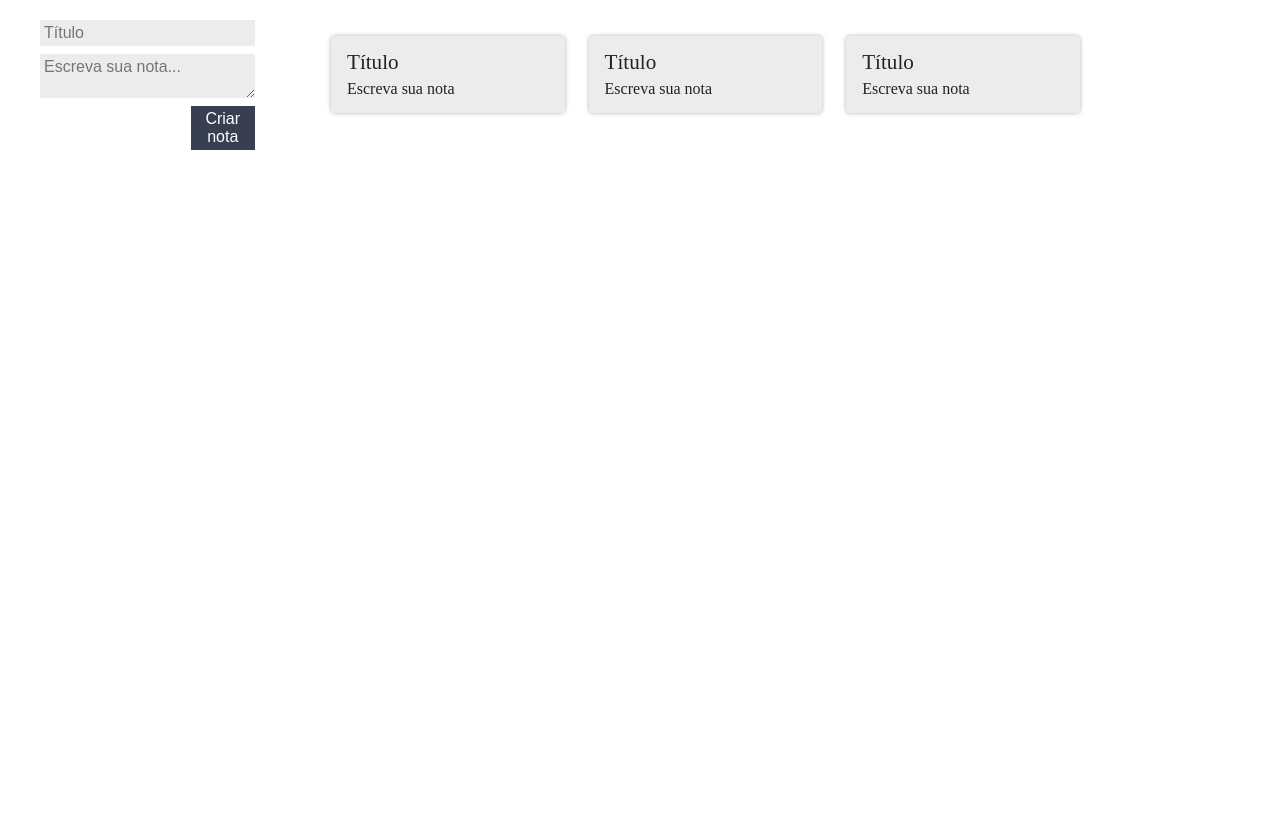
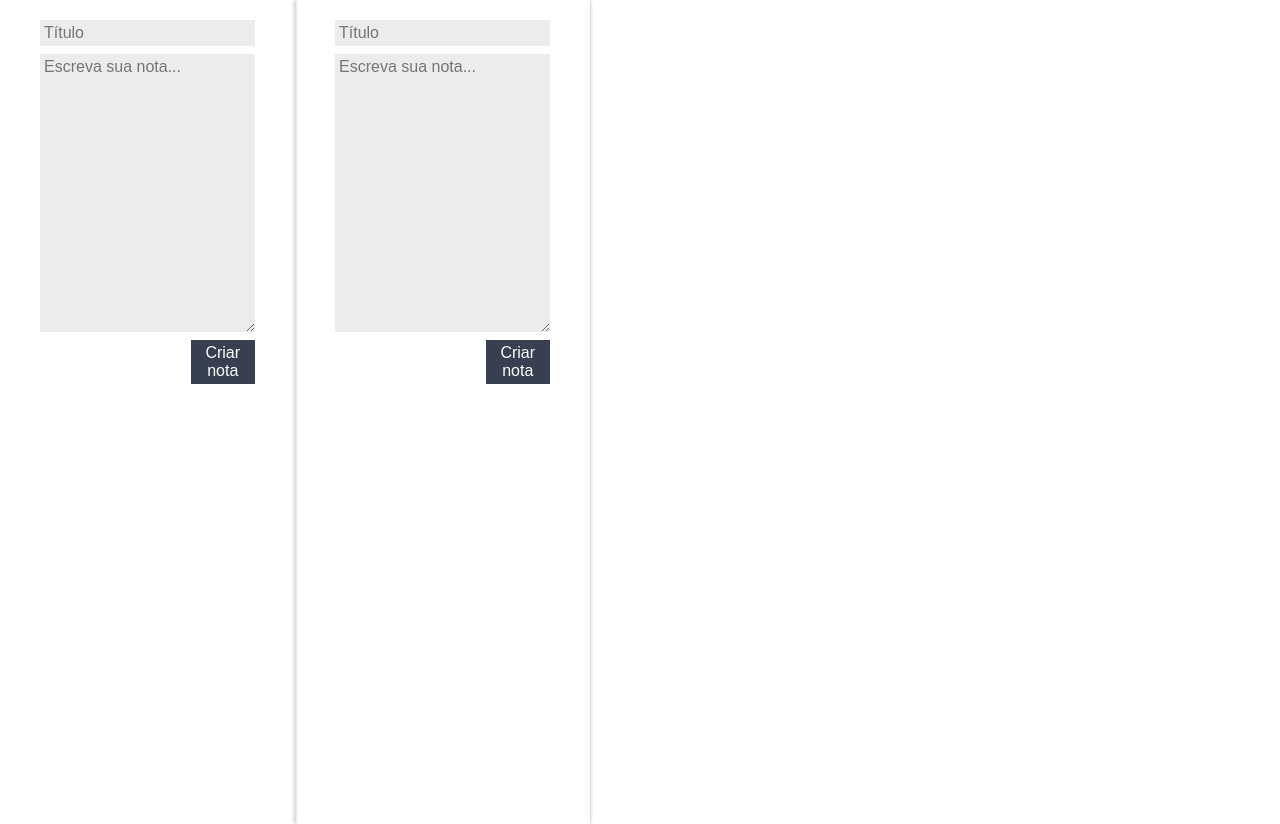
Before and after one commit to BernardoMoschen/Studies, a React (Create React App) app in the folder ReactJS/FormaçaoReactJs/ceep/: page / in a window 1280 px wide. Built offline with nearby package versions, Linux system fonts and the light colour scheme.

Commit message:
refactor: chenge exports

```diff
--- a/ReactJS/FormaçaoReactJs/ceep/src/App.js
+++ b/ReactJS/FormaçaoReactJs/ceep/src/App.js
@@ -1,6 +1,6 @@
 import React, { Component } from "react";
-import FormularioCadastro from "./components/FormularioCadastro/FormularioCadastro";
-import ListaDeNotas from "./components/ListaDeNotas/ListaDeNotas";
+import FormularioCadastro from "./components/FormularioCadastro";
+import ListaDeNotas from "./components/ListaDeNotas";
 import "./assets/App.css";
 import './assets/index.css';
 
--- /dev/null
+++ b/ReactJS/FormaçaoReactJs/ceep/src/components/CardNota/index.js
@@ -0,0 +1,2 @@
+import CardNota from "./CardNota";
+export default CardNota;
--- a/ReactJS/FormaçaoReactJs/ceep/src/components/FormularioCadastro/FormularioCadastro.jsx
+++ b/ReactJS/FormaçaoReactJs/ceep/src/components/FormularioCadastro/FormularioCadastro.jsx
@@ -2,6 +2,17 @@ import React, { Component } from "react";
 import "./Style.css";
 
 export class FormularioCadastro extends Component {
+
+constructor() {
+  super();
+  this.titulo = "";
+}
+
+handleMudancaTitulo(evento){
+  this.titulo = evento.target.value;
+  console.log(this.titulo)
+}
+
   render() {
     return (
       <section>
@@ -10,8 +21,10 @@ export class FormularioCadastro extends Component {
             type="text"
             placeholder="Título"
             className="form-cadastro_input"
+            onChange={this.handleMudancaTitulo.bind(this)}
           />
           <textarea
+          rows={15}
             placeholder="Escreva sua nota..."
             className="form-cadastro_input"
           />
--- /dev/null
+++ b/ReactJS/FormaçaoReactJs/ceep/src/components/FormularioCadastro/index.js
@@ -0,0 +1,2 @@
+import FormularioCadastro from "./FormularioCadastro";
+export default FormularioCadastro;
--- a/ReactJS/FormaçaoReactJs/ceep/src/components/ListaDeNotas/ListaDeNotas.jsx
+++ b/ReactJS/FormaçaoReactJs/ceep/src/components/ListaDeNotas/ListaDeNotas.jsx
@@ -1,5 +1,5 @@
 import React, { Component } from "react";
-import CardNota from "../CardNota/CardNota";
+import CardNota from "../CardNota";
 import "./Style.css";
 
 export class ListaDeNotas extends Component {
--- /dev/null
+++ b/ReactJS/FormaçaoReactJs/ceep/src/components/ListaDeNotas/index.js
@@ -0,0 +1,2 @@
+import FormularioCadastro from "../FormularioCadastro";
+export default FormularioCadastro;
```
